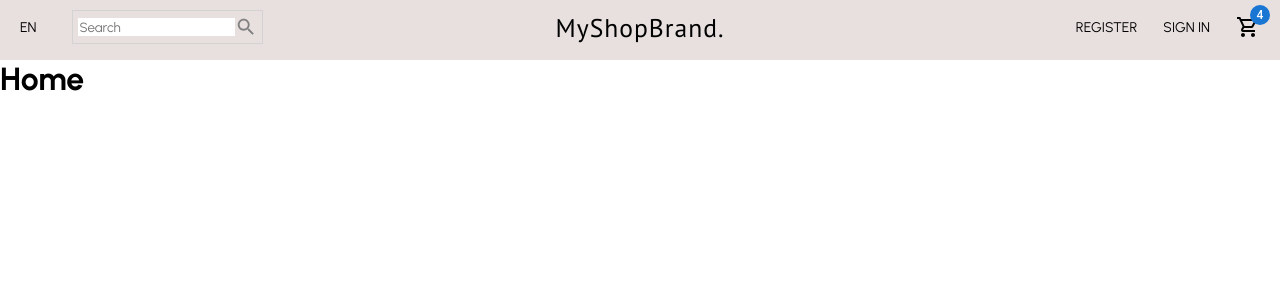
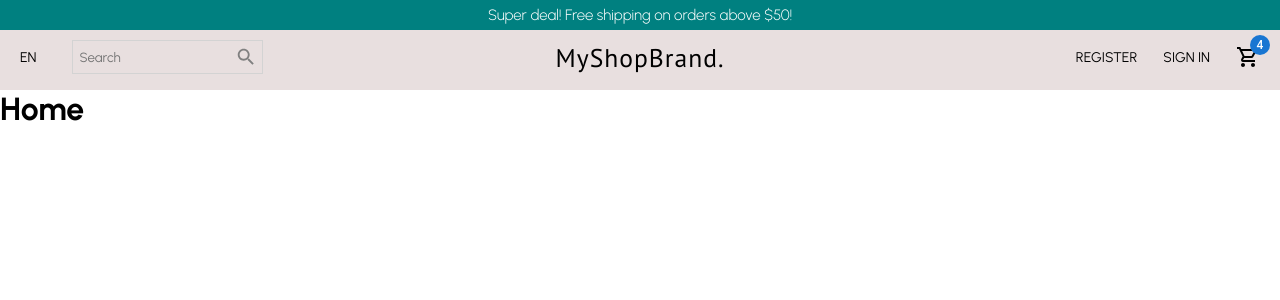
Before and after one commit to Dannique/Store, a React (Create React App) app: page / in a window 1280 px wide. Shown: the top 300 px of the page. Built offline with nearby package versions, Linux system fonts and the light colour scheme.

Commit message:
added announcement

```diff
--- /dev/null
+++ b/src/components/Announcement.jsx
@@ -0,0 +1,20 @@
+import styled from "styled-components"
+
+const Container = styled.div`
+    height: 30px;
+    background-color: teal;
+    color:white;
+    font-size: 15px;
+    font-weight: 300;
+    display: flex;
+    align-items: center;
+    justify-content: center;
+`
+
+export const Announcement = () => {
+  return (
+    <Container>
+        Super deal! Free shipping on orders above $50!
+    </Container>
+  )
+}
--- a/src/components/Navbar.jsx
+++ b/src/components/Navbar.jsx
@@ -33,6 +33,8 @@
 `
 const Input = styled.input`
     border: none;
+    background-color: #e8dfdf;
+    outline: none;
 `
 
 const Center = styled.div`
--- a/src/sections/Home.jsx
+++ b/src/sections/Home.jsx
@@ -1,9 +1,11 @@
 import React from 'react'
 import { Navbar } from '../components/Navbar';
+import { Announcement } from '../components/Announcement';
 
 export const Home = () => {
   return (
     <div id="home" className='home'>
+    <Announcement/>
     <Navbar/>
    <h1>Home</h1>
     </div>
```
Also changed, not shown: src/components/Slider.jsx (added), 1 other file (tests, documents, lock files or other folders).
